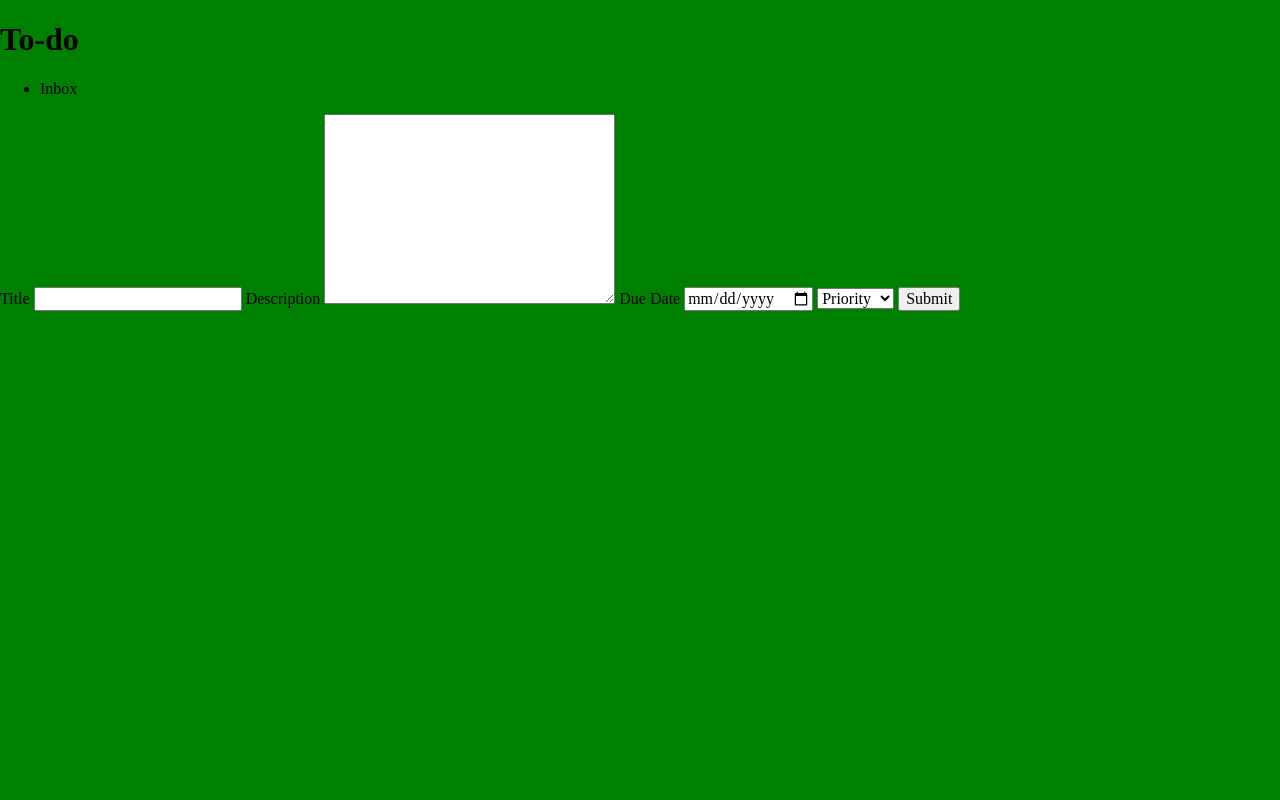
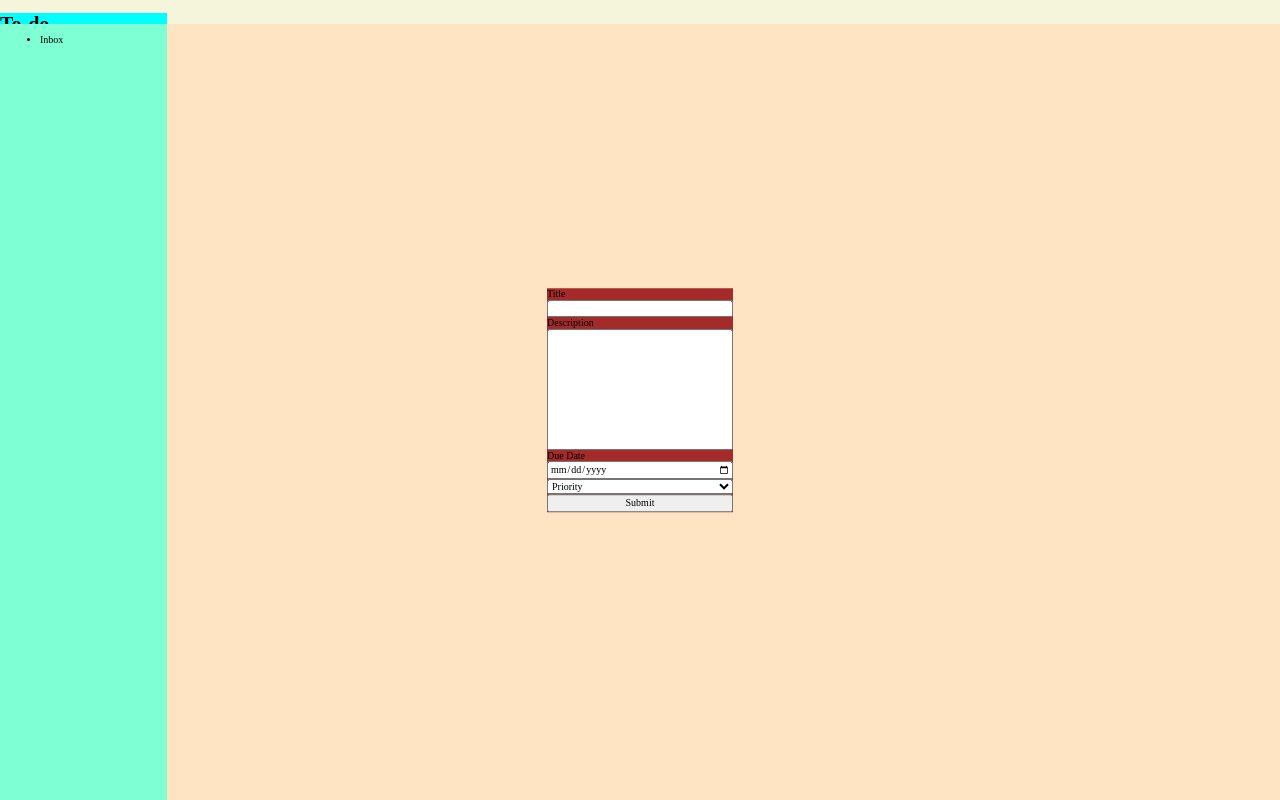
Before and after one commit to modMars/TodoList-App, a website built with webpack: page src/index.html in a window 1280 px wide. Built offline with nearby package versions, Linux system fonts and the light colour scheme.

Commit message:
Add styling to updated HTML

```diff
--- a/src/style.css
+++ b/src/style.css
@@ -1,3 +1,57 @@
-body{
-    background-color: green;
+:root {
+  font-size: 10px;
 }
+
+html {
+  background-color: beige;
+}
+
+.wrapper {
+  display: grid;
+  grid-template-columns: 0.3fr 2fr;
+  grid-template-rows: 3vh 97vh;
+}
+
+nav {
+  grid-column: 1 / 3;
+  grid-row: 1 / 2;
+  background-color: aqua;
+}
+body {
+  position: relative;
+}
+
+.project-container {
+  grid-column: 1 / 2;
+  grid-row: 2 / -1;
+  background-color: aquamarine;
+}
+
+.to-dos {
+  grid-column: 2 / 3;
+  grid-row: 2 / -1;
+  background-color: bisque;
+}
+
+.to-dos__form {
+  max-width: 50rem;
+  min-width: 10rem;
+  background-color: brown;
+  display: grid;
+  position: absolute;
+  top: 50%;
+  left: 50%;
+  transform: translate(-50%, -50%);
+}
+
+#description {
+  resize: none;
+}
+
+.disabled {
+  opacity: 0;
+}
+
+.enabled {
+  opacity: 1;
+}
```
